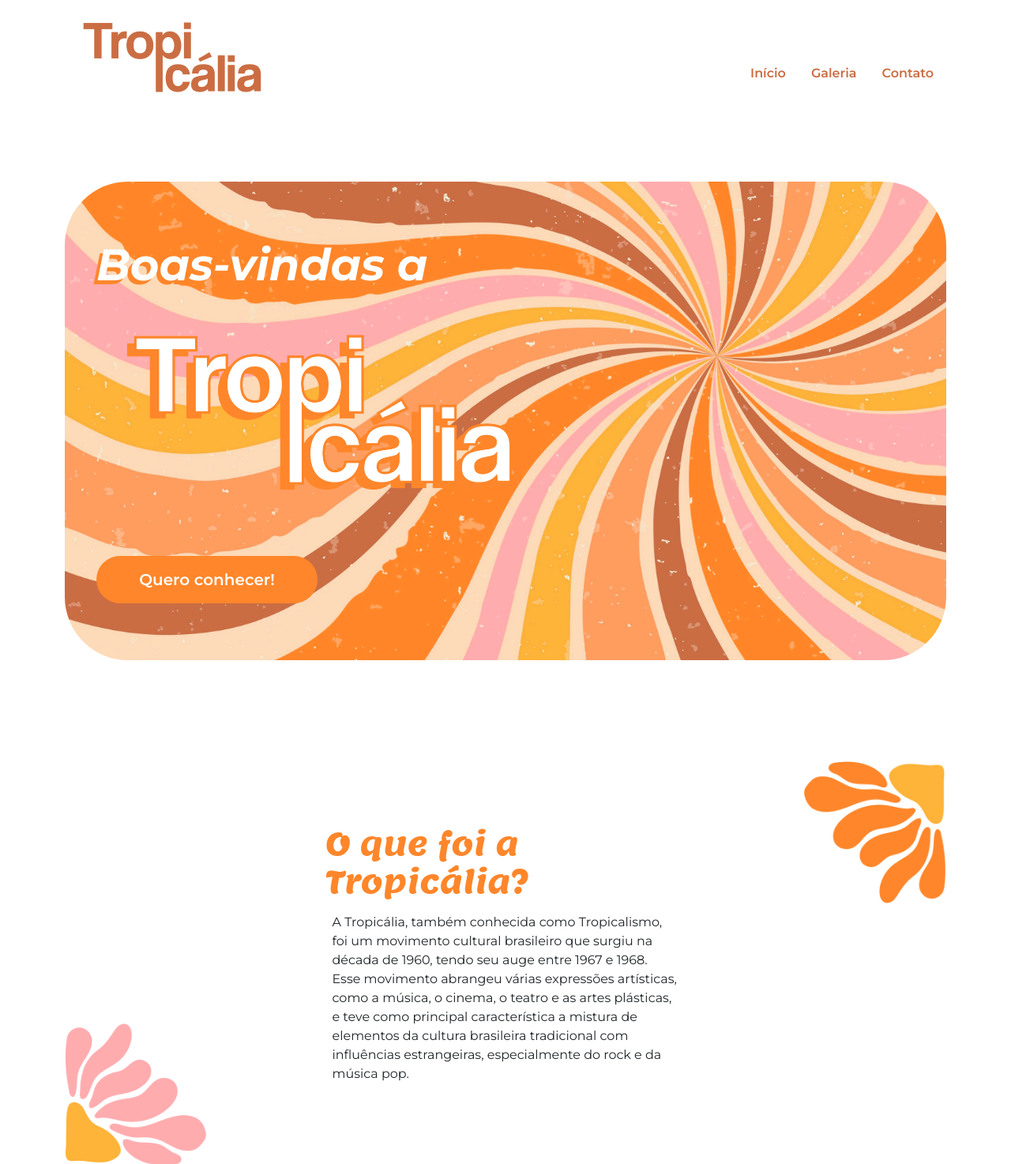
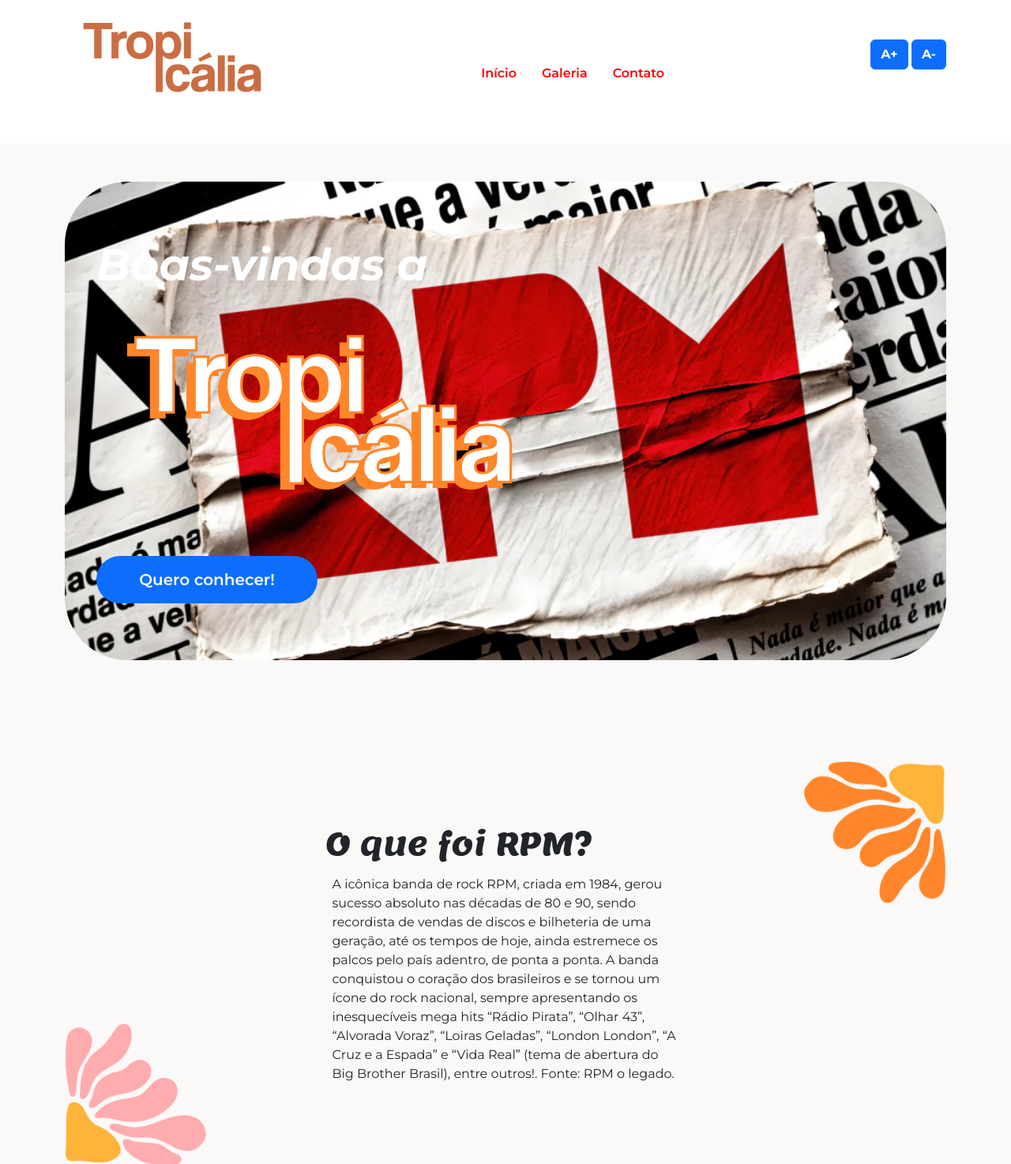
Before and after one commit to bicriss/RPM, a plain HTML site: page site-acessivel-projeto-inicial/site-acessivel-projeto-inicial/index.html in a window 1280 px wide. Shown: the part 45-1519 px from the top of the page at 79% size. Drawn offline with nearby package versions, Linux system fonts and the light colour scheme.

Commit message:
Add files via upload

```diff
--- a/site-acessivel-projeto-inicial/site-acessivel-projeto-inicial/index.html
+++ b/site-acessivel-projeto-inicial/site-acessivel-projeto-inicial/index.html
@@ -5,7 +5,7 @@
     <meta charset="UTF-8">
     <meta name="viewport" content="width=device-width, initial-scale=1">
     <link rel="preconnect" href="https://fonts.googleapis.com">
-    <title>Tropicália</title>
+    <title>RPM</title>
     <link href="https://cdnjs.cloudflare.com/ajax/libs/bootstrap/5.3.3/css/bootstrap.min.css" rel="stylesheet">
     <link rel="stylesheet" href="https://cdnjs.cloudflare.com/ajax/libs/bootstrap-icons/1.11.3/font/bootstrap-icons.min.css">
     <link rel="stylesheet" href="styles.css">
@@ -21,6 +21,11 @@
                 <li class="nav-item"><a class="nav-link" href="#galeria">Galeria</a></li>
                 <li class="nav-item"><a class="nav-link" href="#contato">Contato</a></li>
             </ul>
+            <div id="acessibilidade">
+                <button id="aumentar-fonte" class="btn btn-primary fw-bold"> A+</button>
+                <button id="diminuir-fonte" class="btn btn-primary fw-bold"> A-</button>
+
+            </div>
         </nav>
 
     </header>
@@ -45,12 +50,10 @@
         <section id="tropicalia" class="my-5 pt-6 secao-tropicalia">
             <div class="container d-flex align-items-center ">
                   <div class="col-5">
-                    <h2>O que foi a Tropicália?</h2>
-                    <p class="p-2">A Tropicália, também conhecida como Tropicalismo, foi um movimento cultural
-                        brasileiro que surgiu na década de 1960, tendo seu auge entre 1967 e 1968. Esse movimento
-                        abrangeu várias expressões artísticas, como a música, o cinema, o teatro e as artes plásticas, e
-                        teve como principal característica a mistura de elementos da cultura brasileira tradicional com
-                        influências estrangeiras, especialmente do rock e da música pop.</p>
+                    <h2>O que foi RPM?</h2>
+                    <p class="p-2">A icônica banda de rock RPM, criada em 1984, gerou sucesso absoluto nas décadas de 80 e 90, sendo recordista de vendas de discos e bilheteria de uma geração, até os tempos de hoje, ainda estremece os palcos pelo país adentro, de ponta a ponta.
+
+                        A banda conquistou o coração dos brasileiros e se tornou um ícone do rock nacional, sempre apresentando os inesquecíveis mega hits “Rádio Pirata”, “Olhar 43”, “Alvorada Voraz”, “Loiras Geladas”, “London London”, “A Cruz e a Espada” e “Vida Real” (tema de abertura do Big Brother Brasil), entre outros!. Fonte: RPM o legado.</p>
                 </div>
             </div>
         </section>
--- a/site-acessivel-projeto-inicial/site-acessivel-projeto-inicial/styles.css
+++ b/site-acessivel-projeto-inicial/site-acessivel-projeto-inicial/styles.css
@@ -2,10 +2,13 @@
 @import url('https://fonts.googleapis.com/css2?family=Lemon&display=swap');
 
 :root {
-    --laranja-claro: #FF862A;
+    color: red;
 }
 
 body {
+    background-color: rgb(251, 248, 248) /* Deixa o fundo da cor que desejar*/ ;
+
+
     font-size: 1rem;
     font-family: 'Montserrat';
 }
@@ -21,13 +24,13 @@
 
 
 .nav-link {
-    color: #CB6D43;
+    color: red;
     font-weight: 600;
 }
 
 .inicio-fundo {
     /* aula 3 */
-    background-image: url('img/4965007.jpg');
+    background-image: url('img/rpm\ 1.webp');
     /* Substitua pelo caminho da sua imagem */
     background-size: cover;
     background-position: right;
@@ -57,7 +60,7 @@
 
 
 .botao-inicio {
-    background-color: var(--laranja-claro);
+    background-color: var(red);
     border-radius: 30px;
     border: none;
     width: 14em;
@@ -69,7 +72,7 @@
 }
 
 .display-4 {
-    text-shadow: -5px 5px var(--laranja-claro);
+    text-shadow: -5px 5px var(red);
 }
 
 
@@ -98,7 +101,7 @@
     font-family: 'Lemon', serif;
     font-size: 2.5em;
     font-style: normal;
-    color: var(--laranja-claro);
+    color: var(red);
 }
 
 #galeria {
@@ -112,7 +115,7 @@
 }
 
 #contato {
-    background-image: url('img/4965007.jpg');
+    background-image: url('img/rpm\ 1.webp');
     background-size: cover;
     padding: 4rem 0;
     /* Espaçamento interno para a seção de contato */
@@ -125,13 +128,13 @@
     /* Espaçamento interno dentro do formulário */
     border-radius: 10px;
     /* Borda arredondada para o formulário */
-    box-shadow: 0 0 10px rgba(0, 0, 0, 0.1);
+    box-shadow: 0 0 10px rgba(115, 0, 0, 0.1);
     /* Sombra suave para destacar o formulário */
     font-weight: bold;
 }
 
 .formulario button {
-    background-color: #CB6D43;
+    background-color: white;
     border: none;
     font-weight: bold;
 }
```
Also changed, not shown: site-acessivel-projeto-inicial/site-acessivel-projeto-inicial/img/rpm 1.webp (added).
